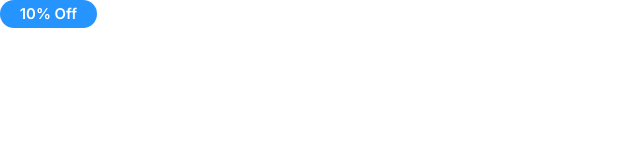
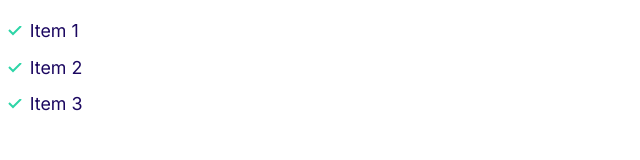
Before and after one commit to Psoccrates/cloud-service-project, a plain HTML site: page index.html in a window 1280 px wide. Shown: the whole page, without its empty margins (0-640 px from the left). Drawn offline with Linux system fonts and the light colour scheme.

Commit message:
Styling for inline-block and block lists.

```diff
--- a/CSS/styles.css
+++ b/CSS/styles.css
@@ -120,3 +120,31 @@
     font-size: 1.2rem;
   }
 }
+
+/*Lists */
+.list {
+  list-style: none;
+  padding-left: 0;
+  color: var(--color-headings);
+}
+
+.list--inline .list__item {
+  display: inline-block;
+  margin-right: 2rem;
+}
+
+.list--tick {
+  list-style-image: url(../images/tick.svg);
+  padding-left: 3rem;
+}
+
+.list--tick .list__item {
+  padding-left: 0.5rem;
+  margin-bottom: 1rem;
+}
+
+@media screen and (min-width: 1024px) {
+  .list--tick .list__item {
+    padding-left: 0;
+  }
+}
--- a/index.html
+++ b/index.html
@@ -15,6 +15,10 @@
     <link rel="stylesheet" href="css/styles.css" />
   </head>
   <body>
-    <span class="badge badge--primary">10% Off</span>
+    <ul class="list list--tick">
+      <li class="list__item">Item 1</li>
+      <li class="list__item">Item 2</li>
+      <li class="list__item">Item 3</li>
+    </ul>
   </body>
 </html>
```
Also changed, not shown: COMPONENTS/lists.html (added, +11 -0 lines), images/tick.svg (added).
